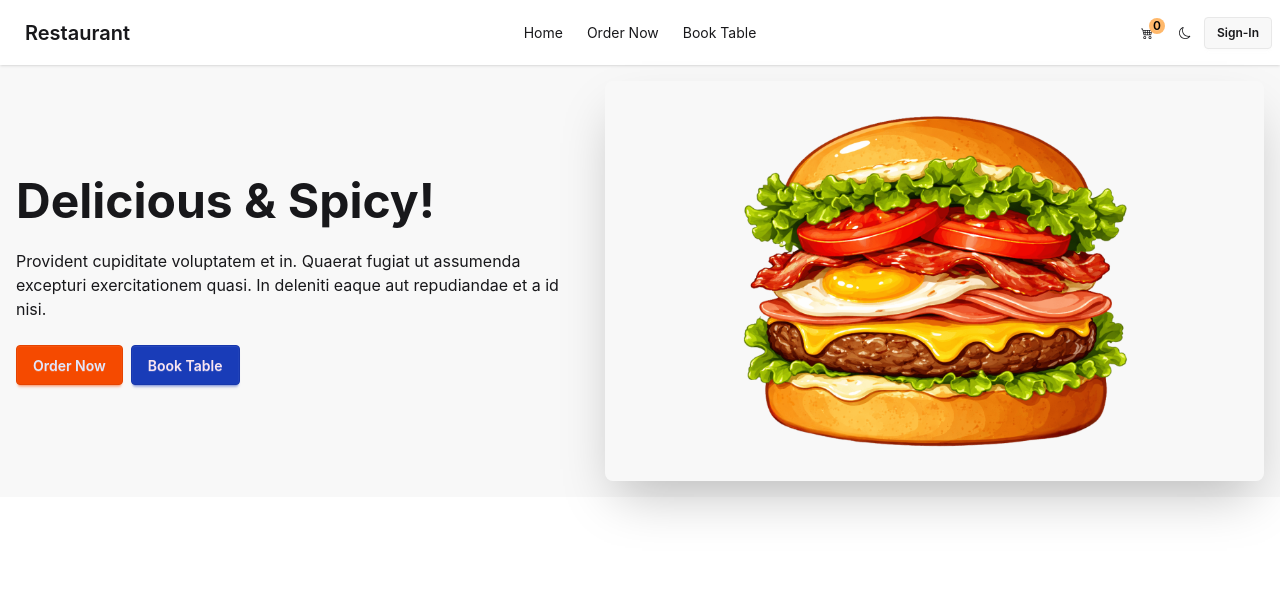
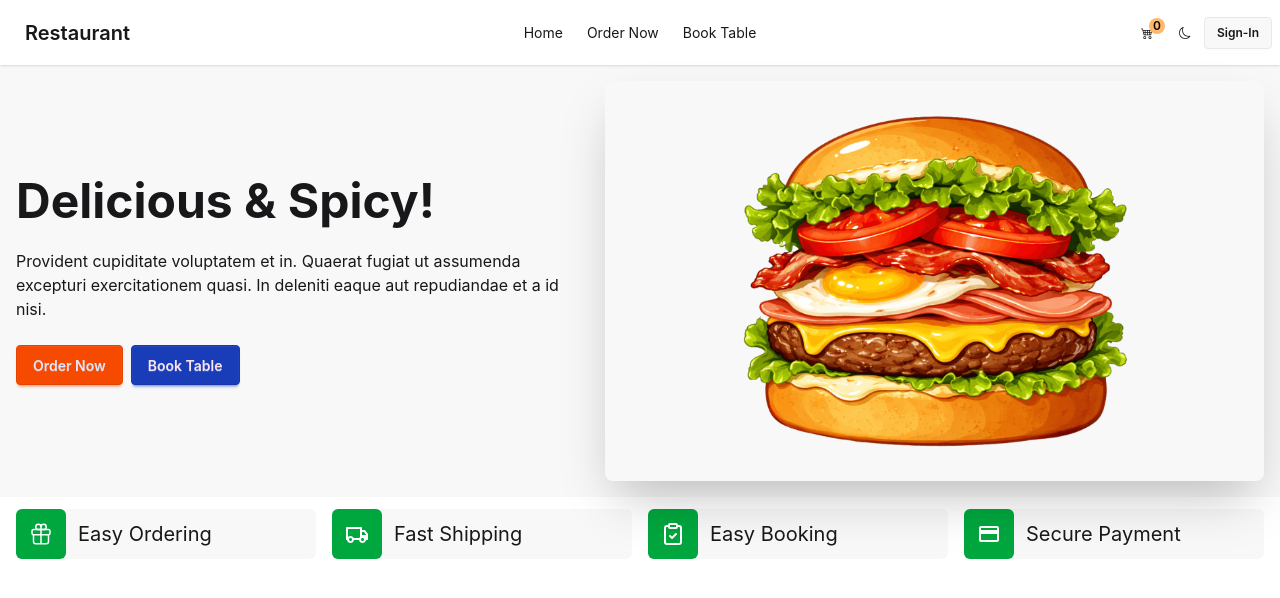
Before and after one commit to mt-rashid-dev/restaurant-app, a React (Vite) app in the folder frontend/: page / in a window 1280 px wide. Shown: the top 598 px of the page. Built offline with nearby package versions, Linux system fonts and the light colour scheme.

Commit message:
add why choose us section to home page

```diff
--- a/frontend/src/index.css
+++ b/frontend/src/index.css
@@ -6,9 +6,11 @@
   name: "light";
   --color-primary: oklch(64.6% 0.222 41.116);
   --color-secondary: oklch(42.4% 0.199 265.638);
+  --color-accent: oklch(62.7% 0.194 149.214);
 }
 @plugin "daisyui/theme" {
   name: "dark";
   --color-primary: oklch(70.5% 0.213 47.604);
   --color-secondary: oklch(54.6% 0.245 262.881);
+  --color-accent: oklch(72.3% 0.219 149.579);
 }
--- a/frontend/src/pages/Home.jsx
+++ b/frontend/src/pages/Home.jsx
@@ -1,4 +1,8 @@
 import burger from "../assets/burger.png";
+import { IoGiftOutline } from "react-icons/io5";
+import { RiTruckLine } from "react-icons/ri";
+import { LuClipboardCheck } from "react-icons/lu";
+import { MdPayment } from "react-icons/md";
 
 const Home = () => {
   return (
@@ -24,6 +28,42 @@ const Home = () => {
           </div>
         </div>
       </div>
+
+      {/* Why choose us section */}
+      <div className={"grid grid-cols-1 sm:grid-cols-2 lg:grid-cols-4 gap-4 px-4 mt-3"}>
+        <p className={"flex bg-base-200 rounded-md"}>
+          <span className={"w-[50px] h-[50px] flex justify-center items-center bg-accent rounded-md text-white text-2xl"}>
+            <IoGiftOutline/>
+          </span>
+          <span className={"flex items-center"}>
+            <span className={"ms-3 text-xl"}>Easy Ordering</span>
+          </span>
+        </p>
+        <p className={"flex bg-base-200 rounded-md"}>
+          <span className={"w-[50px] h-[50px] flex justify-center items-center bg-accent rounded-md text-white text-2xl"}>
+            <RiTruckLine/>
+          </span>
+          <span className={"flex items-center"}>
+            <span className={"ms-3 text-xl"}>Fast Shipping</span>
+          </span>
+        </p>
+        <p className={"flex bg-base-200 rounded-md"}>
+          <span className={"w-[50px] h-[50px] flex justify-center items-center bg-accent rounded-md text-white text-2xl"}>
+            <LuClipboardCheck/>
+          </span>
+          <span className={"flex items-center"}>
+            <span className={"ms-3 text-xl"}>Easy Booking</span>
+          </span>
+        </p>
+        <p className={"flex bg-base-200 rounded-md"}>
+          <span className={"w-[50px] h-[50px] flex justify-center items-center bg-accent rounded-md text-white text-2xl"}>
+            <MdPayment/>
+          </span>
+          <span className={"flex items-center"}>
+            <span className={"ms-3 text-xl"}>Secure Payment</span>
+          </span>
+        </p>
+      </div>
     </div>
   );
 };
```
